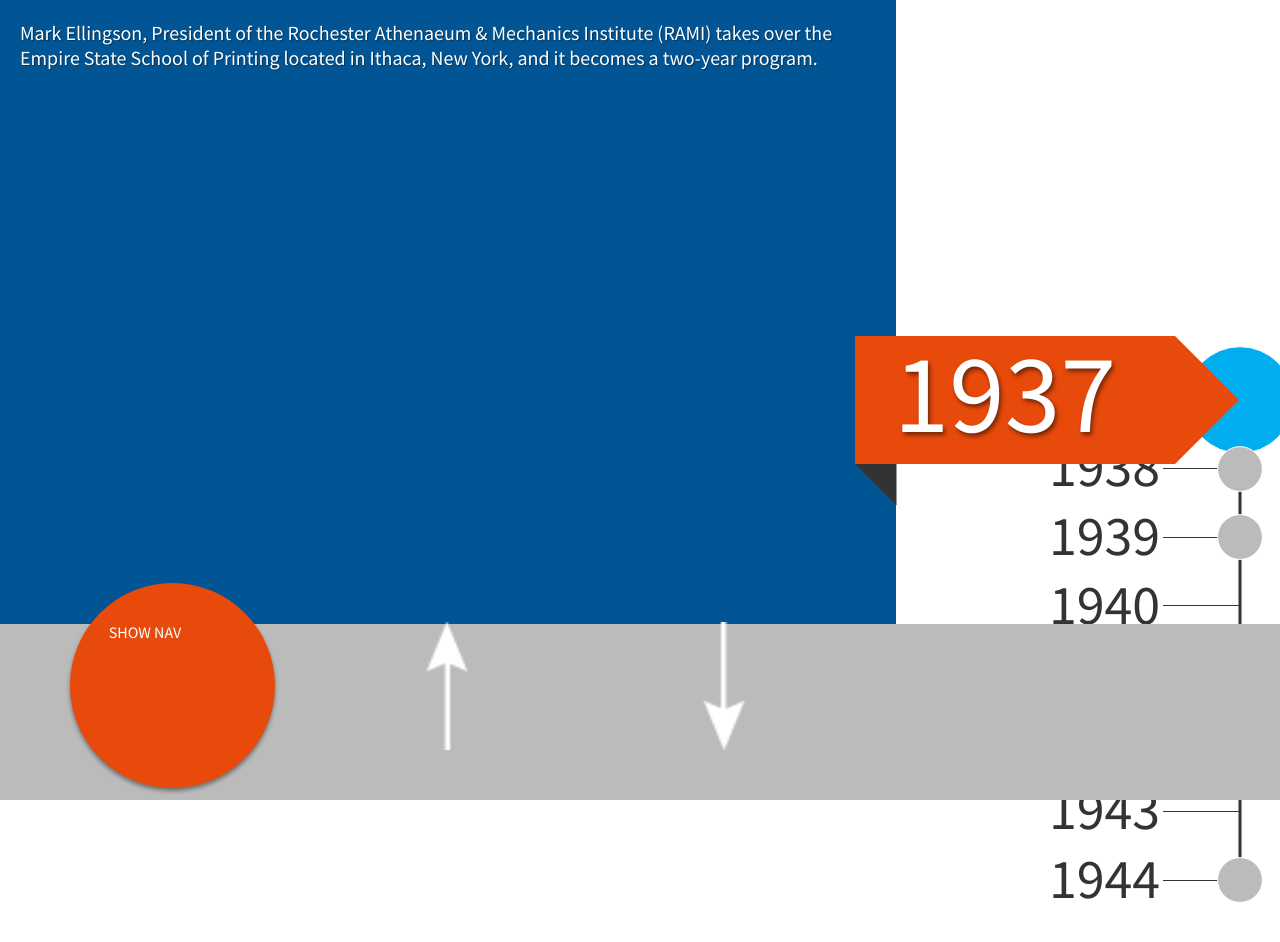
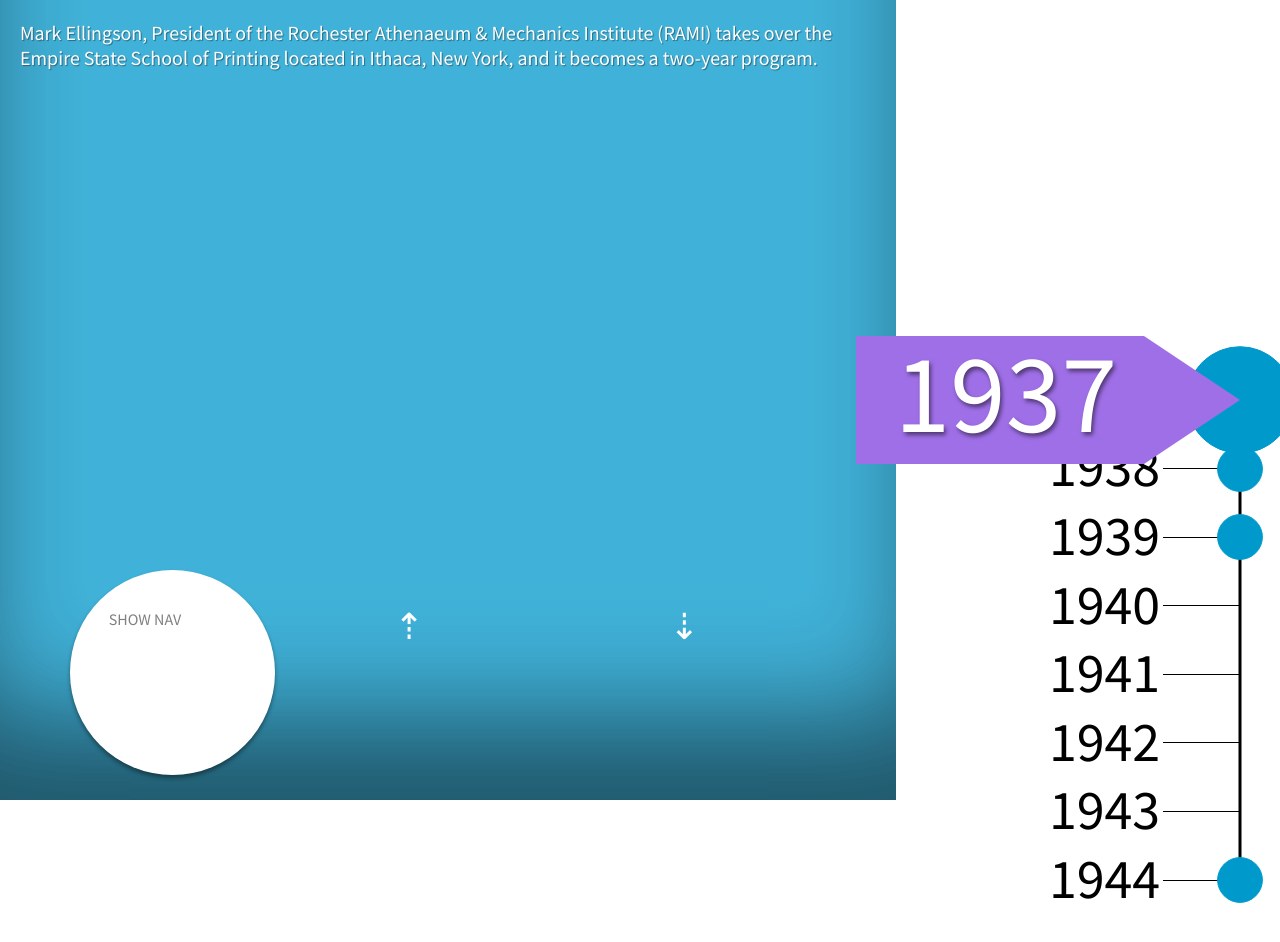
Before and after one commit to haydenw1/co-op15_timeline, a plain HTML site: page timeline/index.html in a window 1280 px wide. Drawn offline with nearby package versions, Linux system fonts and the light colour scheme.

Commit message:
Revert "Cosmetic Changes"
This reverts commit 3bb9b3f319d62ba123c954ceb57eaecfb7d801a0.

```diff
--- a/timeline/css/main.scss
+++ b/timeline/css/main.scss
@@ -1,4 +1,4 @@
-$button-background-color: #e84a0c;
+$button-background-color: #fff;
 $description-font-size: 1.25em;
 $description-text-color: #fff;
 $font-stack: 'Source Sans Pro', sans-serif;
@@ -13,19 +13,15 @@ body {
 .button {
   background: $button-background-color; //probably will be changed when using Olivia's buttons
   border-radius: 100%;
-  bottom: calc(1.5%);
+  bottom: 25px;
   box-shadow: 0 3px 4px rgba(0,0,0,.40);
-  color: #fff; //will be changed when using Olivia's buttons
-  //height: 40px;
+  color: gray; //will be changed when using Olivia's buttons
+  height: 40px;
   left: calc(5.5%);
   padding: calc(3%); //will be changed when using Olivia's buttons
   position: fixed;
   width: calc(10%);
   z-index: 5;
-
-  img{
-    float:left;
-  }
 
   &.prev {
     background: none;
@@ -47,17 +43,6 @@ body {
   }
 }
 
-.button-container{
-  background-color: #bbbbbc;
-  //border-top: 3px solid #e84a0c;
-  bottom: 0px;
-  height: 5%;
-  left: 0;
-  position: fixed;
-  width: 100%;
-  z-index: 5;
-}
-
 .svg {
   position: relative;
   z-index: 2;
@@ -67,9 +52,9 @@ body {
 // - 'fixed'              div fixed in place while user scrolls
 // - '-webkit-transform'  fixes mobile address bar (sort of) will not need in app
 .text-holder {
-  background-color: #025594;
+  background-color: rgba(0,153,204,.75);
   bottom: 0;
-  //box-shadow: 0px -110px 110px -25px rgba(0,0,0,.50) inset;
+  box-shadow: 0px -110px 110px -25px rgba(0,0,0,.50) inset;
   left: 0;
   margin: 0;
   pointer-events: none;
@@ -97,18 +82,14 @@ body {
 .timeline-path {
   path {
     fill: none;
-    stroke: #333;
+    stroke: black;
     stroke-width: 3;
-  }
-
-  .tick text{
-    fill: #333;
   }
 
   .tick line {
     fill: none;
     shape-rendering: crispEdges;
-    stroke: #333;
+    stroke: black;
   }
 }
 
--- a/timeline/index.html
+++ b/timeline/index.html
@@ -15,11 +15,9 @@
 	<body>
     <script src="js/main.js"></script> <!-- main element creation and data import -->
 
-    <div class="button-container">
-      <div class="button nav"></div>
-      <div class="button prev"><img src="images/arrow_3.png"/></div>
-      <div class="button next"><img src="images/arrow_3_flipped.png"/></div>
-    </div>
+    <div class="button nav"></div>
+    <div class="button prev">&#x21e1</div>
+    <div class="button next">&#x21e3</div>
 
 		<script src="js/api.js"></script> <!-- DPS API interaction-->
     <script>
--- a/timeline/js/main.js
+++ b/timeline/js/main.js
@@ -11,20 +11,14 @@ function setUp(){
 
   var timelineXPos = width * (15.5 / 16);
 
-  console.log(textHolderWidth - (timelineXPos - rightSpace));
-
-  //var viewerOverhang = textHolderWidth - (timelineXPos - rightSpace);
-  var viewerWidth = rightSpace ;
+  var viewerWidth = rightSpace;
   var viewerHeight = viewerWidth / 3;
-
-  var viewerXPos = (timelineXPos - 1.5) - viewerWidth;
+  var viewerXPos = timelineXPos - viewerWidth;
   var viewerYPos = (height / 2) - (viewerHeight / 2);
-  var viewerOverhang = textHolderWidth - viewerXPos;
-
   var viewerBottom = viewerYPos + viewerHeight;
   var viewerTop = viewerYPos;
 
-  makeViewer(viewerHeight, viewerOverhang, viewerWidth, viewerXPos, viewerYPos);
+  makeViewer(viewerHeight, viewerWidth, viewerXPos, viewerYPos);
   makeTextHolder(height, textHolderWidth);
 
   //array of objects for each school event. holds a description ("event"), a date ("date"), and an associated picture ("pic")
@@ -58,7 +52,6 @@ function setUp(){
       }
     ];
 
-    //console.log(document.body.innerHeight);
     var totalHeight = document.documentElement.clientHeight * (data.length/2.5);
     var earliest = new Date(data[0].date);
     var latest = new Date(data[(data.length)-1].date);
@@ -69,57 +62,45 @@ function setUp(){
   //});
 }
 
-function makeViewer(height, overHang, width, xPos, yPos){
+function makeViewer(h, w, x, y){
   var viewerLineData = [
     { "x": 0, "y": 0},
-    { "x": width * (5 / 6), "y": 0},
-    { "x": width, "y": height/2},
-    { "x": width * (5 / 6), "y": height},
-    { "x": 0, "y": height},
+    { "x": w * (3 / 4), "y": 0},
+    { "x": w, "y": h/2},
+    { "x": w * (3 / 4), "y": h},
+    { "x": 0, "y": h},
     { "x": 0, "y": 0}
   ];
-
-  var viewerBackLineData = [
-    { "x": 0, "y": height},
-    { "x": overHang, "y": height},
-    { "x": overHang, "y": height + overHang}
-    //{ "x": overHang, "y": height + overHang}
-  ]
 
   var viewerLine = d3.svg.line()
     .x(function(d){ return d.x;})
     .y(function(d){ return d.y;})
     .interpolate("linear");
 
-  var viewerSvg = d3.select("body")
+  d3.select( "body" )
     .append("svg")
       .attr("class","viewer-svg")
-      .attr("width", width)
-      .attr("height", height + overHang)
+      .attr("width", w)
+      .attr("height", h)
       .attr("fill","black")
       .style("position", "fixed")
-      .style("left", xPos)
-      .style("top", yPos)
-
-  viewerSvg.append("path")
-    .attr("d", viewerLine(viewerLineData))
-    .attr("stroke-width","0px")
-    .attr("fill","#e84a0c");
-
-  viewerSvg.append("path")
-    .attr("d", viewerLine(viewerBackLineData))
-    .attr("stroke-width","0px")
-    .attr("fill","#333333");
+      .style("left", x)
+      .style("top", y)
+    .append("path")
+      .attr("d",viewerLine(viewerLineData))
+      //.attr("stroke","#9F6FE8")
+      .attr("stroke-width","0px")
+      .attr("fill","#9F6FE8");
 }
 
 //creates single div to hold event text and pics, appends to DOM
-function makeTextHolder(height, width){
+function makeTextHolder(h, w){
   var textHolder = document.createElement("div");
   var para = document.createElement("p");
 
   textHolder.setAttribute("class","text-holder");
-  textHolder.style.width = width + "px";
-  textHolder.style.height = height + "px";
+  textHolder.style.width = w + "px";
+  textHolder.style.height = h + "px";
 
   para.setAttribute("class","text");
   para.setAttribute("id","p");
@@ -169,9 +150,9 @@ function makeSvgAndTimeline(circleRadius, data, earliest, height, latest, p, rig
       .attr("cx", timelineX) //sets x position of circle
       .attr("cy", function(d){return d3.round(yScale(new Date(d.date)));}) //sets y position (based on date of object in data)
       .attr("r", circleRadius)
-      .attr("stroke", "#fff")
+      .attr("stroke", "#0099CC")
       .attr("stroke-width", 1)
-      .attr("fill", "#bbbbbc");
+      .attr("fill", "#0099CC");
 
   for(var i = 0; i < circles[0].length; i++){
     circleCY.push(parseInt(circles[0][i].getAttribute("cy")));
@@ -207,14 +188,10 @@ function isScrolledIntoView(circleCY, circleRadius, circles, data, viewerBottom,
     if(elementCenter >= viewerTop && elementCenter <= viewerBottom){
       d3Circle.transition()
         .ease("elastic")
-        .attr("r", circleRadius * 2.38)
-        .attr("fill","#00adee");
+        .attr("r", circleRadius * 2.38);
       showTP(data, i, viewerHeight, viewerWidth);
     }else{
-      d3Circle.transition()
-        .ease("elastic")
-        .attr("r", circleRadius)
-        .attr("fill","#bbbbbc");
+      d3Circle.transition().ease("elastic").attr("r", circleRadius);
       badCounter === data.length - 1 ? hideTP() : false; //***checks to see if all circles are out of bounds
       badCounter++;
     }
@@ -268,14 +245,6 @@ function createButtons(circleCY, circles, height, viewerBottom, viewerTop){
   var buttonNext = d3.select(".button.next");
   var buttonPrev = d3.select(".button.prev");
   var buttonNavWidth = buttonNav.style("width");
-
-  console.log($( ".button img" ).innerWidth());
-  $( ".button img" ).innerWidth(buttonNavWidth);
-  console.log($( ".button img" ).innerWidth());
-  console.log(buttonNavWidth);
-  $( ".button-container" ).css("height", "calc(6% + " + buttonNavWidth + ")");
-
-  //console.log($(".button.nav").css(left));
 
   buttonNav.style("height", buttonNavWidth);
   buttonPrev.style("height", buttonNavWidth);
```
Also changed, not shown: timeline/css/main.css, timeline/images/arrow_3.png (deleted), timeline/images/arrow_3_flipped.png (deleted), 1 other file.
